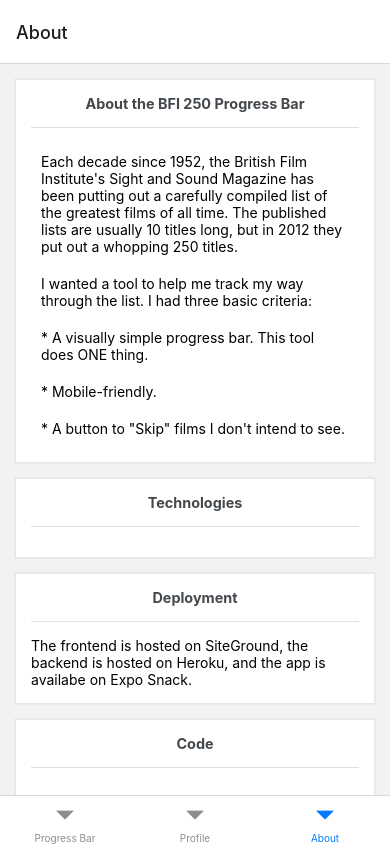
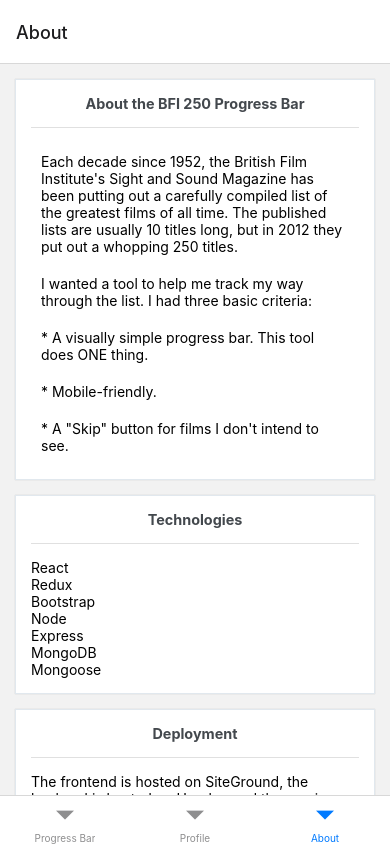
Before and after one commit to ejw773/bfi250-mobile, a React Native app: screen /About in a window 390 px wide. Built offline with nearby package versions, Linux system fonts and the light colour scheme.

Commit message:
adds content to about screen

```diff
--- a/package.json
+++ b/package.json
@@ -8,6 +8,9 @@
     "eject": "expo eject"
   },
   "dependencies": {
+    "@fortawesome/fontawesome-svg-core": "^1.2.36",
+    "@fortawesome/free-solid-svg-icons": "^5.15.4",
+    "@fortawesome/react-native-fontawesome": "^0.2.7",
     "@react-native-async-storage/async-storage": "~1.15.0",
     "@react-native-picker/picker": "2.1.0",
     "@react-navigation/bottom-tabs": "^6.0.9",
@@ -26,6 +29,7 @@
     "react-native-paper": "^4.10.1",
     "react-native-safe-area-context": "3.3.2",
     "react-native-screens": "~3.8.0",
+    "react-native-svg": "12.1.1",
     "react-native-vector-icons": "^9.0.0",
     "react-native-web": "0.17.1",
     "react-redux": "^7.2.6",
--- a/src/screens/AboutScreen.js
+++ b/src/screens/AboutScreen.js
@@ -3,39 +3,6 @@
 import { Card, ListItem } from 'react-native-elements';
 
 const About = () => {
-
-    const techs = [
-        {
-            techName: 'React',
-            link: '',
-            image: ''
-        },
-        {
-            techName: 'Redux',
-            link: '',
-            image: ''
-        },
-        {
-            techName: 'Bootstrap',
-            link: '',
-            image: ''
-        },
-        {
-            techName: 'Node',
-            link: '',
-            image: ''
-        },
-        {
-            techName: 'Express',
-            link: '',
-            image: ''
-        },
-        {
-            techName: 'MongoDB',
-            link: '',
-            image: ''
-        },
-    ]
 
     const repos = [
         {
@@ -89,14 +56,20 @@
                     * Mobile-friendly.
                 </Text>
                 <Text style={{margin: 10}}>
-                    * A button to "Skip" films I don't intend to see.
+                    * A "Skip" button for films I don't intend to see.
                 </Text>
 
             </Card>
             <Card>
                 <Card.Title>Technologies</Card.Title>
                 <Card.Divider />
-                <FlatList />
+                <Text>React</Text>
+                <Text>Redux</Text>
+                <Text>Bootstrap</Text>
+                <Text>Node</Text>
+                <Text>Express</Text>
+                <Text>MongoDB</Text>
+                <Text>Mongoose</Text>
             </Card>
             <Card>
                 <Card.Title>Deployment</Card.Title>
@@ -106,7 +79,10 @@
             <Card>
                 <Card.Title>Code</Card.Title>
                 <Card.Divider />
-                <FlatList />
+                <Text style={{color: 'blue'}} onPress={() => Linking.openURL('https://github.com/ejw773/bfi250')}>Frontend on GitHub</Text>
+                <Text style={{color: 'blue'}} onPress={() => Linking.openURL('https://github.com/ejw773/bfi250-node-server')}>Backend on GitHub</Text>
+                <Text style={{color: 'blue'}} onPress={() => Linking.openURL('https://github.com/ejw773/bfi250-mobile')}>Mobile on GitHub</Text>
+                <Text style={{color: 'blue'}} onPress={() => Linking.openURL('')}>Mobile on Snack</Text>
             </Card>
             <Card>
                 <Card.Title>Me</Card.Title>
@@ -119,4 +95,6 @@
     )
 }
 
+
+
 export default About
```
Also changed, not shown: 2 other files (tests, documents, lock files or other folders).
